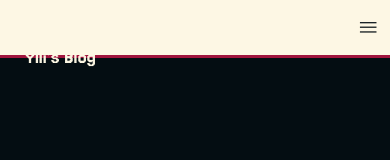
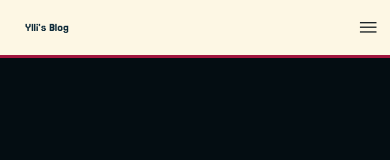
Before and after one commit to YlliLimited/Blog_Website, a React (Vite) app in the folder Blog/: page / in a window 390 px wide. Shown: the top 160 px of the page. Built offline with nearby package versions, Linux system fonts and the light colour scheme.

Commit message:
modified:   Blog/src/assets/Components/Navbar/Navbar.jsx 	modified:   Blog/src/assets/Components/Navbar/Navbar.module.css 	modified:   Blog/src/index.css

```diff
--- a/Blog/src/assets/Components/Navbar/Navbar.jsx
+++ b/Blog/src/assets/Components/Navbar/Navbar.jsx
@@ -87,7 +87,7 @@ function Navbar (props) {
 
 
             <ul className={styles.navUl}>
-                <li><Link to={"/"}><h6 className={styles.navbarTitle}>Ylli's Blog</h6></Link></li>
+                <li className={styles.navbarTitle}><Link to={"/"}><p>Ylli's Blog</p></Link></li>
                 <li><button onClick={toggleOffcanvas} className={styles.navbarToggler}><p>|||</p></button></li>
             </ul>
 
--- a/Blog/src/assets/Components/Navbar/Navbar.module.css
+++ b/Blog/src/assets/Components/Navbar/Navbar.module.css
@@ -25,10 +25,15 @@
 
 }
 
-.navbarTitle{
+.navbarTitle p{
   color: var(--secondary-dark-color);
 
   margin: 0px;
+
+  font-family:'Jersey 15';
+  font-size: clamp(0.8rem, 2.4vw, 2.4rem);
+  letter-spacing: 0px;
+  font-weight: 400;
 
   position: absolute;
 
@@ -38,8 +43,6 @@
 
   left: 25px;
 }
-
-
 
 .navUl{
   list-style-type: none;
@@ -138,6 +141,7 @@
   .navbar{
     justify-content: end;
   }
+
   .navUl , .navUl li{
     display: block;
   }
--- a/Blog/src/index.css
+++ b/Blog/src/index.css
@@ -632,6 +632,7 @@ em{
   text-shadow: 0px 0px 150px var(--secondary-contrast-color);
 
   margin: 0px;
+  margin-right: var(--standard-padding);
 
   max-width: 40ch;
   transform: translateX(4.5vw);
```
